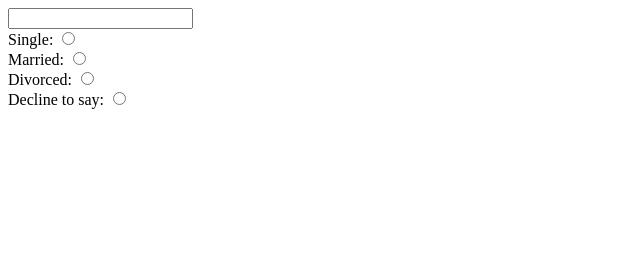
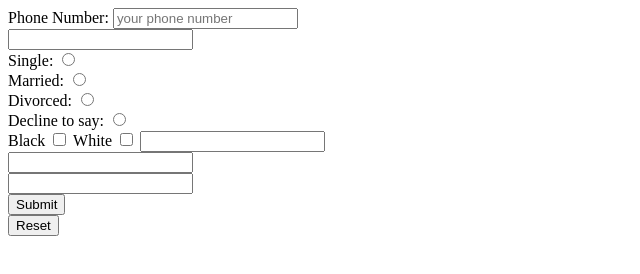
Before and after one commit to moontua/Summer-2019-Assignments-Tan, a plain HTML site: page week_4/Forms-Practice/index.html in a window 1280 px wide. Shown: the whole page, without its empty margins (0-640 px from the left). Drawn offline with Linux system fonts and the light colour scheme.

Commit message:
passowrd, reset, submit button

```diff
--- a/week_4/Forms-Practice/index.html
+++ b/week_4/Forms-Practice/index.html
@@ -10,15 +10,26 @@
 
 <body>
     <form>
+        <label for="Phone_Number">Phone Number:</label>
+        <input id="textstuff" type="text" name="marital" placeholder="your phone number" /><br>
         <input type="text" name="marital" /><br>
         <label for="Single">Single:</label>
-        <input id="single" type="radio" value="single" name="marital"/><br>
+        <input id="single" type="radio" value="single" name="marital" /><br>
         <label for="Married">Married:</label>
-        <input id="marries" type="radio" value="married" name="marital"/><br>
+        <input id="marries" type="radio" value="married" name="marital" /><br>
         <label for="Divorced">Divorced:</label>
-        <input id="divorced" type="radio" value="divorced" name="marital"/><br>
+        <input id="divorced" type="radio" value="divorced" name="marital" /><br>
         <label for="decline">Decline to say:</label>
-        <input id="declined" type="radio" value="decline" name="marital"/><br>
+        <input id="declined" type="radio" value="decline" name="marital" /><br>
+        <label for="color1">Black</label>
+        <input id="color1" type="checkbox" value="black" />
+        <label for="color2">White</label>
+        <input id="color2" type="checkbox" value="White" />
+        <input type="search" /><br>
+        <input type="password" /><br>
+        <input type="number" /><br>
+        <input type="submit" /><br>
+        <input type="reset" />
     </form>
 </body>
 
```
